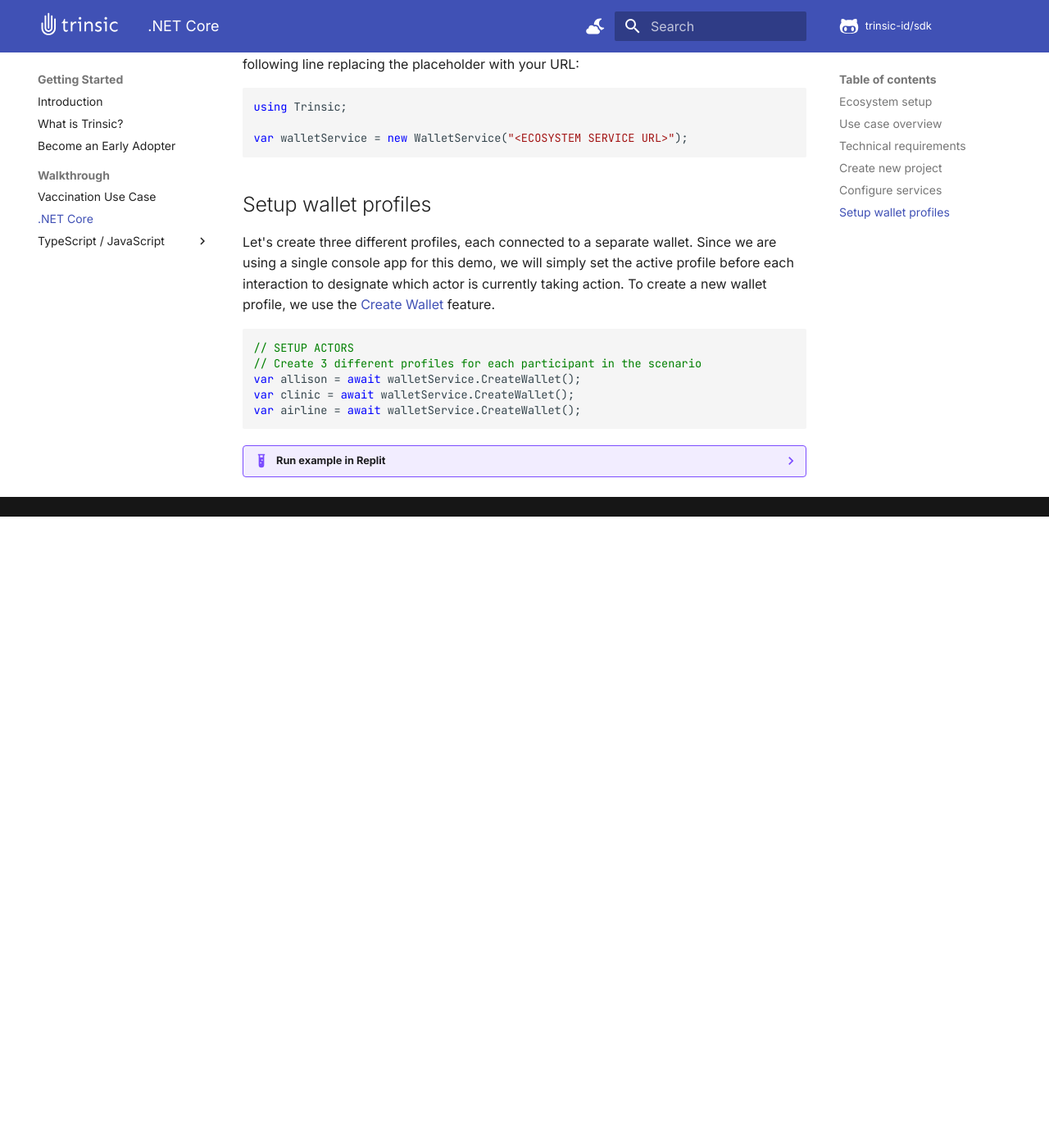
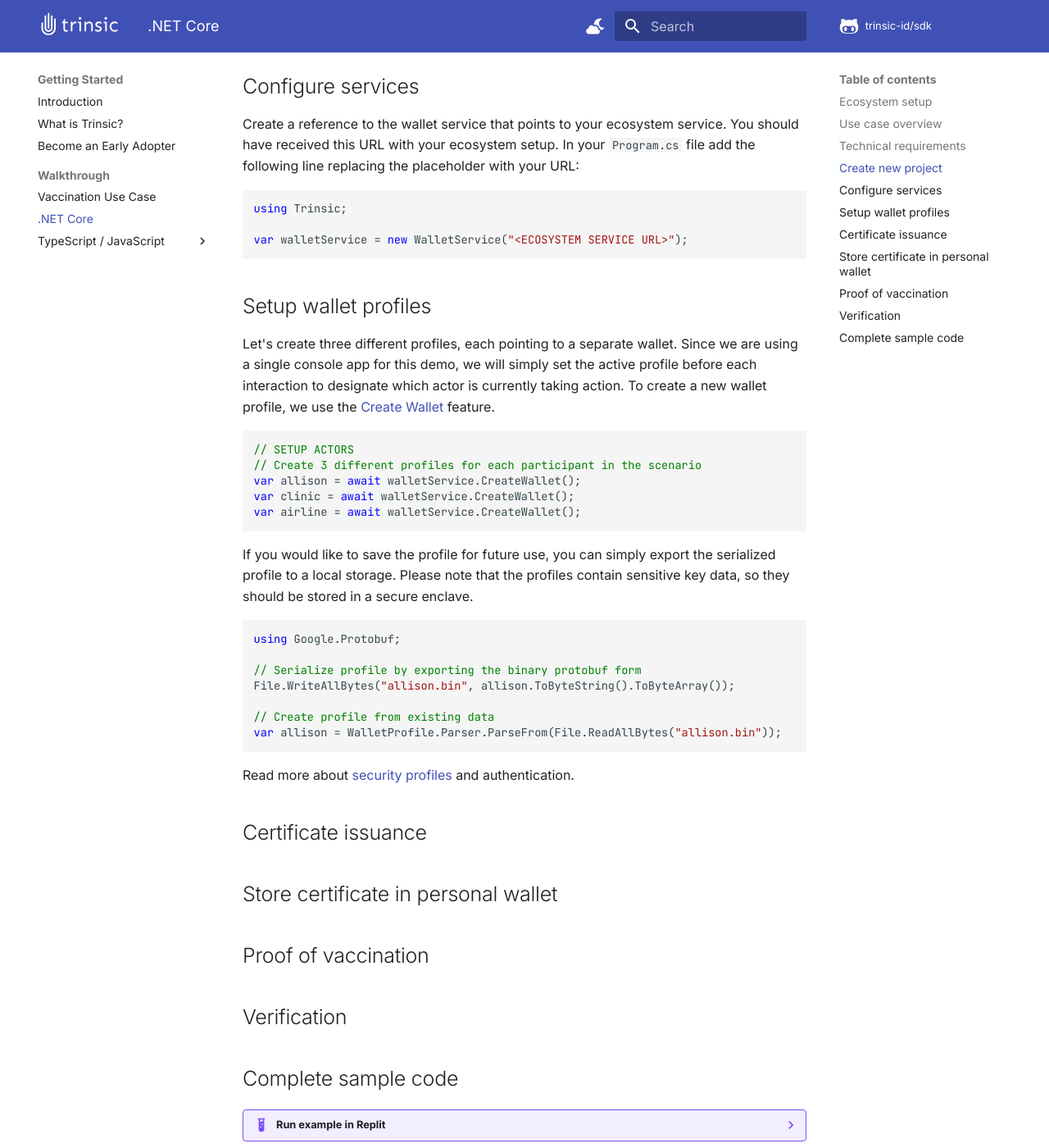
Before and after one commit to trinsic-id/v2-sdk, an MkDocs documentation site: the page built from docs/walkthrough/vaccination-net.md, in a window 1280 px wide and 1400 px high, scrolled down 1531 px. Shown: the whole window at 82% size. Built offline with MkDocs 1.6.1 and Material for MkDocs 9.7.7, drawn with Linux system fonts in a browser that asks for light colours; nearby versions of some CDN libraries; comment, search, counter and statistics services are not loaded; before the commit the page ends 2161 px from its top, so only the background shows below that; some of the changed text lies outside the part shown.

Commit message:
Working with profiles

````diff
--- a/docs/walkthrough/vaccination-net.md
+++ b/docs/walkthrough/vaccination-net.md
@@ -9,15 +9,18 @@
 
 You can run this example on your local machine, or you can use our Gitpod setup to bootstrap a full development environment. If running locally, you only need .NET Core installed. We will use the dotnet CLI and the editor of your choice.
 
+!!! note "Supported runtimes"
+    Xamarin targets for iOS and Android are fully supported using the same package dependencies. Support for Blazor in Web Assembly will be available in a future release.
+
 ## Create new project
 
-Let's create a new .NET console app that we will use to add our sample code.
+Let's create a new .NET console app that we will use to add our sample code
 
 ```bash
 dotnet new console -n VaccinationSample && cd VaccinationSample
 ```
 
-Let's add the required dependencies
+Add the required dependencies
 
 ```bash
 dotnet add package Trinsic --prerelease
@@ -40,7 +43,7 @@
 
 ## Setup wallet profiles
 
-Let's create three different profiles, each connected to a separate wallet. Since we are using a single console app for this demo, we will simply set the active profile before each interaction to designate which actor is currently taking action.
+Let's create three different profiles, each pointing to a separate wallet. Since we are using a single console app for this demo, we will simply set the active profile before each interaction to designate which actor is currently taking action.
 To create a new wallet profile, we use the [Create Wallet](/reference/services/wallet-service/#create-wallet) feature.
 
 ```csharp
@@ -51,6 +54,30 @@
 var airline = await walletService.CreateWallet();
 ```
 
+If you would like to save the profile for future use, you can simply export the serialized profile to a local storage. Please note that the profiles contain sensitive key data, so they should be stored in a secure enclave.
+
+```csharp
+using Google.Protobuf;
+
+// Serialize profile by exporting the binary protobuf form
+File.WriteAllBytes("allison.bin", allison.ToByteString().ToByteArray());
+
+// Create profile from existing data
+var allison = WalletProfile.Parser.ParseFrom(File.ReadAllBytes("allison.bin"));
+```
+
+Read more about [security profiles](/reference/profiles/) and authentication.
+
+## Certificate issuance
+
+## Store certificate in personal wallet
+
+## Proof of vaccination
+
+## Verification
+
+## Complete sample code
+
 
 ??? example "Run example in Replit"
     <iframe frameborder="0" width="100%" height="650px" src="https://replit.com/@trinsic/VaccinationSample-dotnet?lite=true"></iframe>
````
Also changed, not shown: 1 other file.
